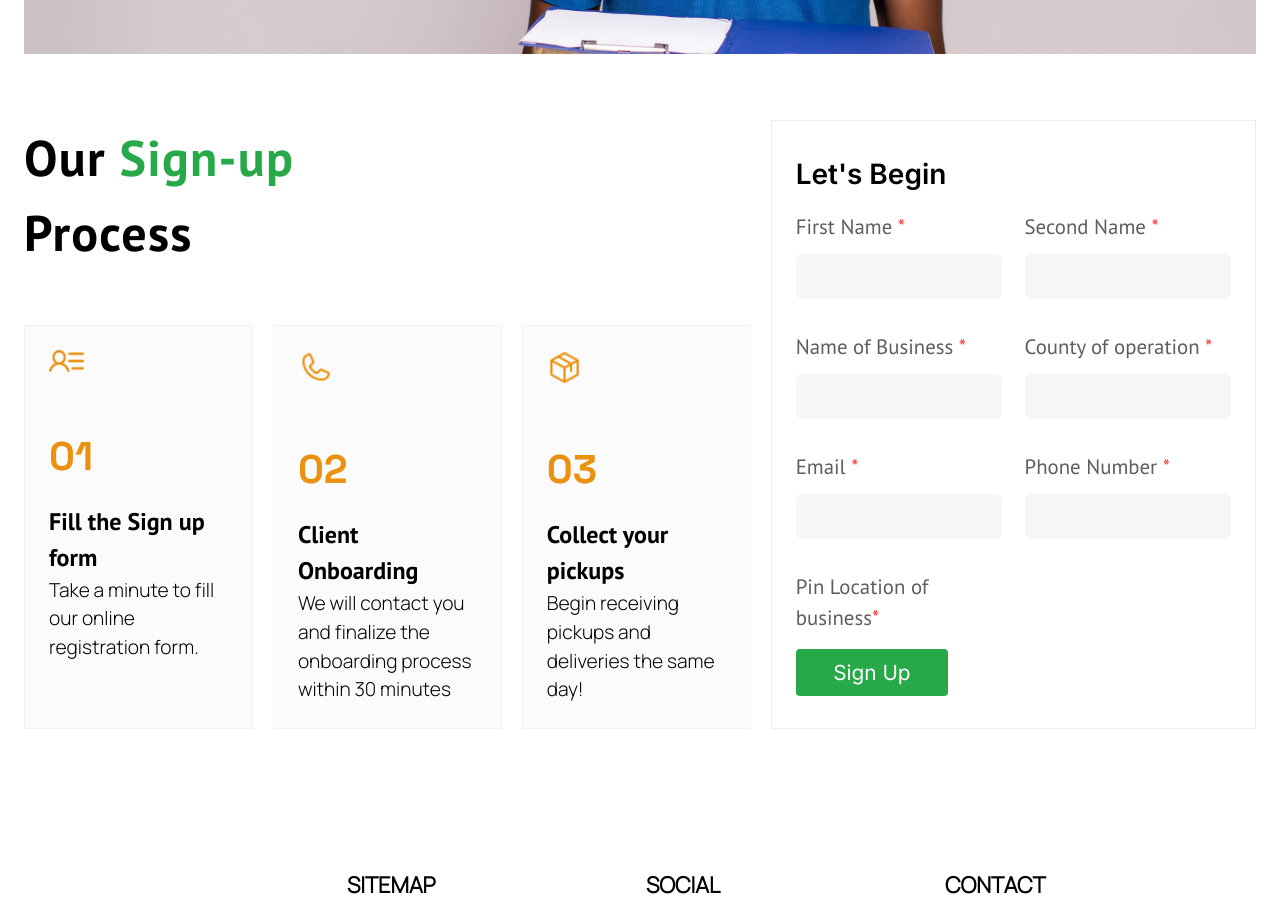
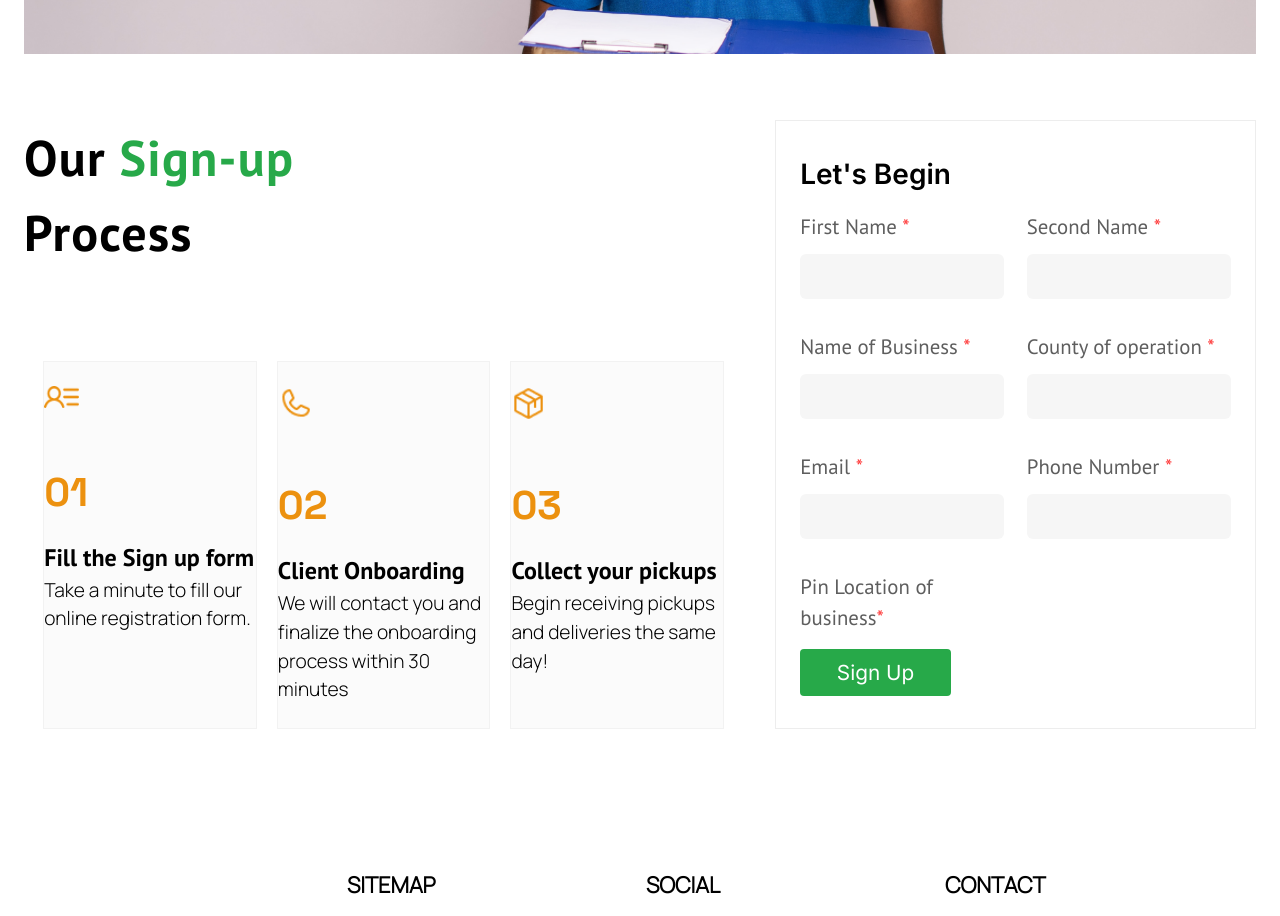
Before and after one commit to IainMosima/kasi, a Next.js app: page /sign-up in a window 1280 px wide. Shown: the part 1020-1936 px from the top of the page. Built offline with nearby package versions, Linux system fonts and the light colour scheme.

Commit message:
finished on sign up page

```diff
--- a/app/globals.css
+++ b/app/globals.css
@@ -45,6 +45,10 @@ div {
   body {
     @apply text-[18px] lg:text-[28px] md:text-[16px] w-full
   }
+  .h1-forced {
+    @apply text-[30px] lg:text-[48px] md:text-[40px] !important;
+
+  }
 }
 
 /* Target the scrollbar */
--- a/app/layout.tsx
+++ b/app/layout.tsx
@@ -20,7 +20,7 @@ export default function RootLayout({
     <html lang="en">
       <body className={inter.className}>
         <Navbar/>
-        <div className='lg:px-6 md:px-5 px-3 mt-[8.3rem]'>
+        <div className='lg:px-6 md:px-5 px-3 lg:mt-[8.3rem] md:mt-[7rem] mt-[6rem]'>
         {children}
         </div>
         <Footer/>
--- a/components/Pricing/Pricing.tsx
+++ b/components/Pricing/Pricing.tsx
@@ -51,8 +51,8 @@ const Pricing = () => {
         <main className='w-full flex flex-col gap-[4.1rem]'>
             {/* part 1 */}
             <div className='flex flex-col gap-6 w-full'>
-                <h1 className='text-left lg:w-[22%] md:w-[32%] w-[45%] font-base font-semibold leading-[3.2rem]'>How do we <span className='text-green'>price</span> our rides?</h1>
-                <p className='text-[1.4rem] lg:w-[32%] md:w-[53%] w-[90%] font-manrope font-normal'>{`At KASI, we believe in clear, straightforward, and fair pricing. Here's how we ensure you always get the best bang for your buck`}</p>
+                <h1 className='h1-forced text-left lg:w-[22%] md:w-[42%] w-[65%] font-base font-semibold leading-[3.2rem]'>How do we <span className='text-green'>price</span> our rides?</h1>
+                <p className='text-[1.4rem] lg:w-[32%] w-full font-manrope font-normal'>{`At KASI, we believe in clear, straightforward, and fair pricing. Here's how we ensure you always get the best bang for your buck`}</p>
             </div>
 
             {/* part 2 */}
--- a/components/SignUp/SignUp.tsx
+++ b/components/SignUp/SignUp.tsx
@@ -30,37 +30,37 @@ const SignUp = () => {
         <main className='w-full flex flex-col gap-[4.1rem]'>
             {/* part 1 */}
             <div className='flex flex-col gap-6 w-full'>
-                <h1 className='text-left lg:w-[22%] md:w-[32%] w-[45%] font-base font-semibold leading-[3.2rem]'><span className='text-green'>Start</span> your journey with us</h1>
-                <p className='text-[1.4rem] lg:w-[45%] md:w-[53%] w-[90%] font-manrope font-normal'>{`Embark on a seamless journey with KASI by registering online. We prioritize simplicity and efficiency, ensuring a smooth start to your experience. Join our platform and unlock the convenience of streamlined services tailored to meet your unique shipping and transportation needs.`}</p>
+                <h1 className='text-left h1-forced lg:w-[22%] md:w-[40%] w-[60%] font-base font-semibold leading-[3.2rem]'><span className='text-green'>Start</span> your journey with us</h1>
+                <p className='text-[1.4rem] lg:w-[45%] w-full font-manrope font-normal'>{`Embark on a seamless journey with KASI by registering online. We prioritize simplicity and efficiency, ensuring a smooth start to your experience. Join our platform and unlock the convenience of streamlined services tailored to meet your unique shipping and transportation needs.`}</p>
             </div>
 
             {/* part 2 */}
             <Image src={Images.smiling3} alt='delivery' priority={true} />
 
             {/* part 3 */}
-            <div className='flex lg:flex-row flex-col w-full justify-between gap-5 '>
+            <div className='flex lg:flex-row flex-col w-full justify-between gap-[2rem]'>
 
-                <div className='flex sm:justify-between flex-col basis-[60%]'>
-                    <h3 className='font-semibold sm:w-[40%] tracking-wide font-base'>Our <span className='text-green'>Sign-up</span> Process</h3>
+                <div className='flex sm:justify-between flex-col basis-[60%] gap-7'>
+                    <h3 className='font-semibold lg:w-[40%] tracking-wide font-base'>Our <span className='text-green'>Sign-up</span> Process</h3>
 
-                    <div className='grid grid-cols-9 gap-x-5 w-full'>
+                    <div className='grid lg:grid-cols-9 md:grid-cols-6 grid-cols-1 gap-5 px-[1.2rem] w-full'>
                         {values.map(value => (
-                            <div key={value.heading} className='flex flex-col place-items center col-span-3  border p-[1.5rem] w-full h-full border-[#F2F2F2] bg-[#FBFBFB] '>
+                            <div key={value.heading} className='flex sm:px-0 flex-col place-items center sm:col-span-3  border p-[1.5rem] w-full h-full border-[#F2F2F2] bg-[#FBFBFB]'>
                                 <Image src={value.image} alt={value.heading} className='mb-[2.2rem]' priority={true} width={35} />
                                 <p className='text-[2.5rem] font-bold leading-5 text-orange font-space mt-[2.5rem]'>{value.number}</p>
                                 <div className='flex flex-col mt-[2.3rem]'>
-                                <p className='text-[1.5rem] font-base font-bold '>{value.heading}</p>
-                                <p className='font-manrope text-[1.2rem] font-normal text-gray'>{value.body}</p>
+                                    <p className='text-[1.5rem] font-base font-bold '>{value.heading}</p>
+                                    <p className='font-manrope text-[1.2rem] font-normal text-gray'>{value.body}</p>
                                 </div>
                             </div>
                         ))}
                     </div>
                 </div>
 
-                <div className='flex flex-col gap-4 basis-[40%] border border-[#EDEDED] px-[1.5rem] py-[2rem]'>
+                <div className='flex flex-col gap-4 basis-[40%] border border-[#EDEDED] justify-start place-items-start px-[1.5rem] py-[2rem]'>
                     <p className='font text-[1.6rem]-base font-semibold'>Let's Begin</p>
 
-                    <div className='grid grid-cols-2 font-base gap-x-[1.4rem] gap-y-[2rem]'>
+                    <form className='grid sm:grid-cols-2 font-base gap-x-[1.4rem] gap-y-[2rem] w-full'>
                         <div className='flex flex-col gap-3'>
                             <label className='text-[1.3rem] text-grey'>First Name <span className='text-red'>*</span></label>
                             <input type='text' className='bg-[#F6F6F6] font-manrope backdrop-custom outline-none rounded-md focus:border-green focus:border-2 px-3 py-2 text-[1.2rem]' />
@@ -97,9 +97,9 @@ const SignUp = () => {
                         </div>
 
 
-                    </div>
+                    </form>
+                    <button className='bg-green text-white text-center rounded-[4px] py-2 w-[35%] text-[1.3rem]'>Sign Up</button>
 
-                    <button className='bg-green text-white text-center lg:ml-0 ml-8 rounded-[4px] py-2 w-[35%] text-[1.3rem]'>Sign Up</button>
 
                 </div>
             </div>
```
